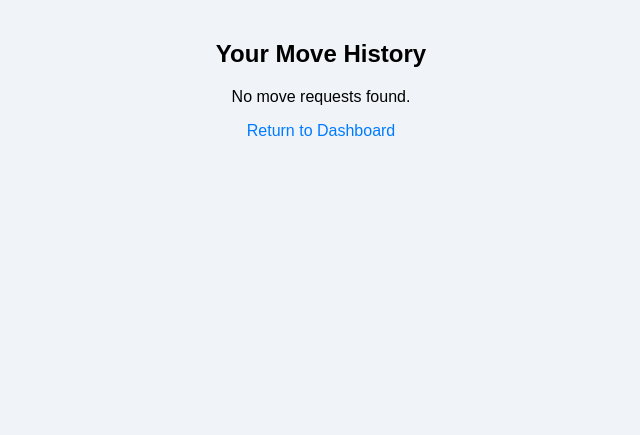
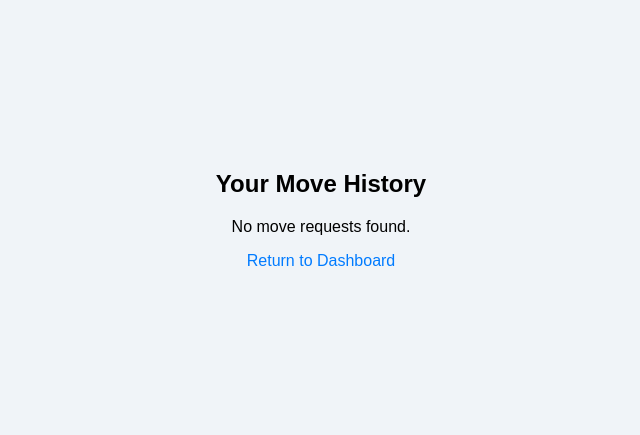
Before and after one commit to elapierre/WaterAmerica, a PHP site: page /project/move_history.php in a window 1280 px wide. Shown: the top 435 px of the page, without its empty margins (319-959 px from the left). Run offline with PHP 8.4, Linux system fonts and the light colour scheme; the visitor is signed in with stand-in values (Sample User, id 1); data that the repository does not hold is empty.

Commit message:
Update move_history.php

```diff
--- a/move_history.php
+++ b/move_history.php
@@ -32,7 +32,7 @@ try {
             background-color: #f0f4f8;
             text-align: center;
             margin: 0;
-            padding: 20px;
+            padding: 150px;
         }
         table {
             width: 80%;
```
